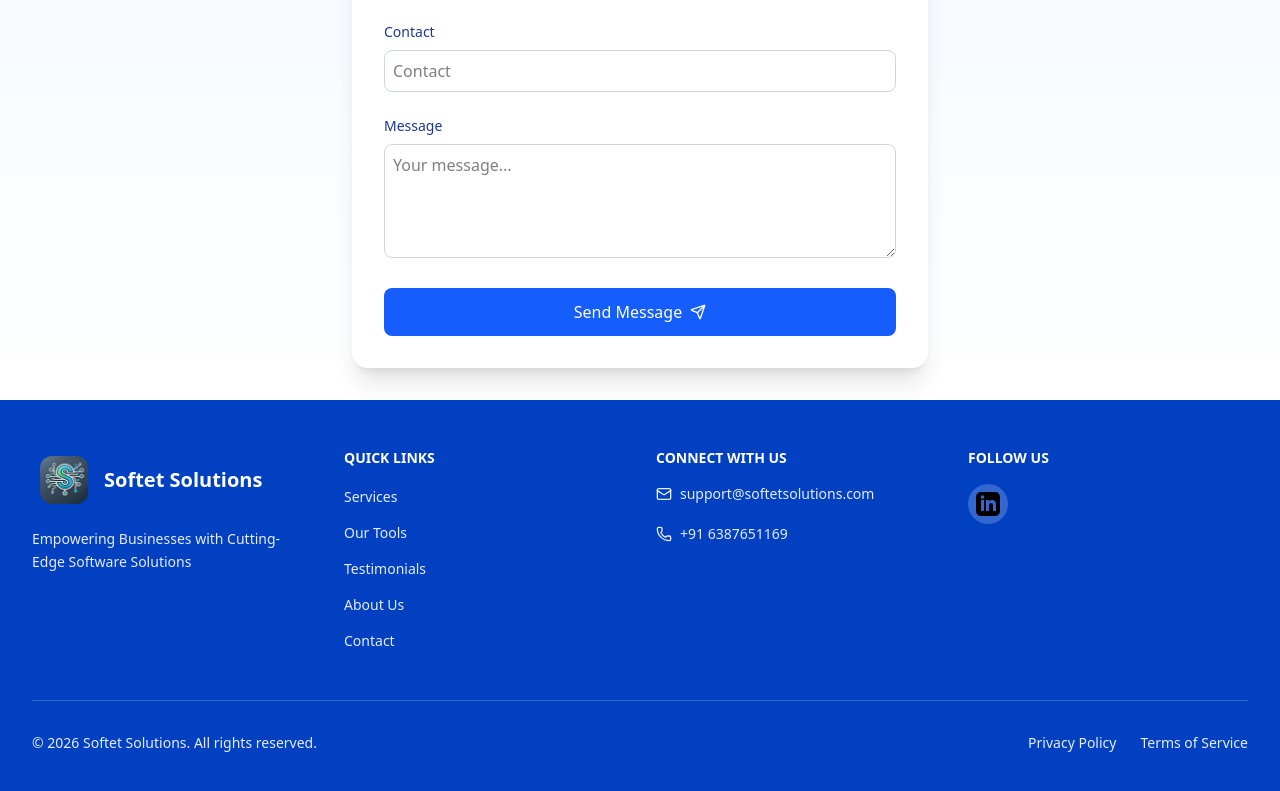
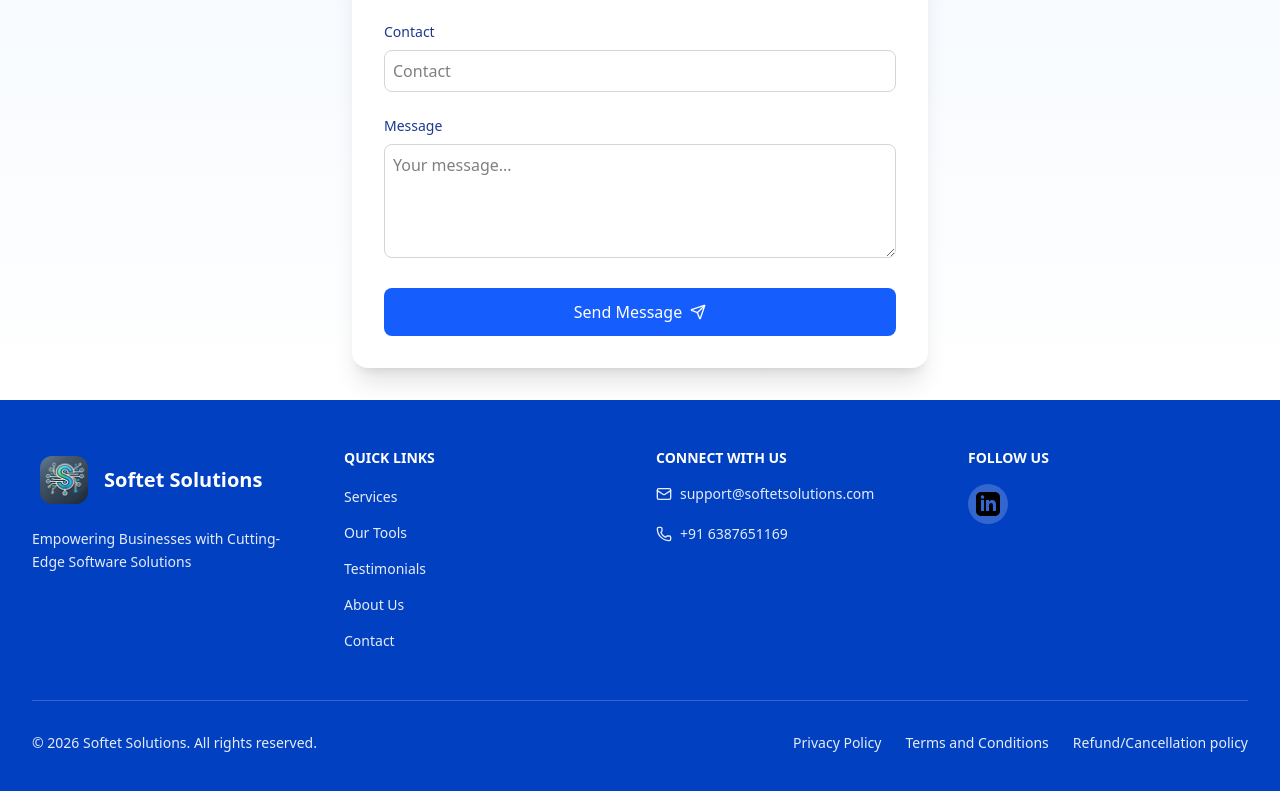
Before and after one commit to softetsolutions/softetFrontend, a React (Vite) app: page / in a window 1280 px wide. Shown: the part 5675-6466 px from the top of the page. Built offline with nearby package versions, Linux system fonts and the light colour scheme.

Commit message:
Added the privacy policy

```diff
--- a/src/components/Footer.jsx
+++ b/src/components/Footer.jsx
@@ -77,7 +77,7 @@ export function Footer({
               Quick Links
             </h3>
             <ul className="mt-4 space-y-3">
-             {/*  {quickLinks.map((link) => (
+              {/*  {quickLinks.map((link) => (
                 <li key={link.refKey}>
                   <button
                     onClick={() => scrollToSection(refMap[link.refKey])}
@@ -91,7 +91,7 @@ export function Footer({
               {quickLinks.map((link) => (
                 <li key={link.refKey}>
                   <a
-                    href={`/#${link.refKey.replace('Ref', '').toLowerCase()}`}
+                    href={`/#${link.refKey.replace("Ref", "").toLowerCase()}`}
                     className="inline-flex text-sm text-white/90 hover:text-white hover:cursor-pointer"
                   >
                     {link.label}
@@ -170,7 +170,14 @@ export function Footer({
                 href="/terms"
                 className="text-sm text-white/90 hover:text-white hover:cursor-pointer"
               >
-                Terms of Service
+                Terms and Conditions
+              </a>
+
+              <a
+                href="/refund_policy"
+                className="text-sm text-white/90 hover:text-white hover:cursor-pointer"
+              >
+                Refund/Cancellation policy
               </a>
             </div>
           </div>
```
